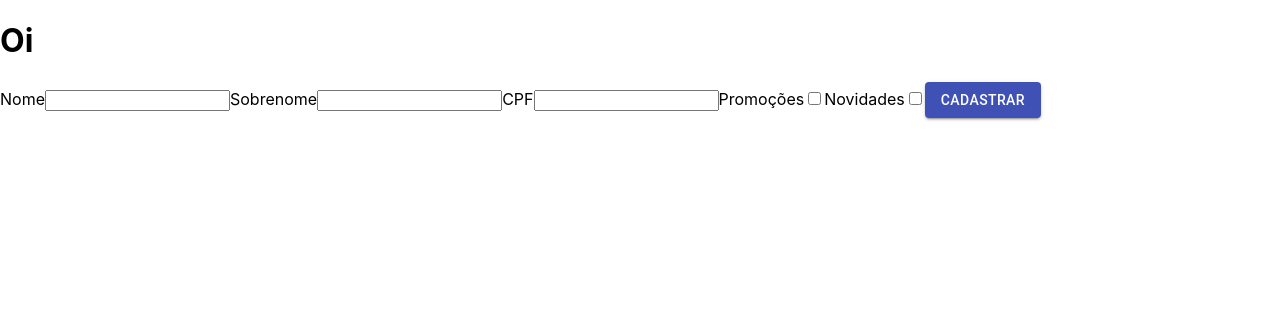
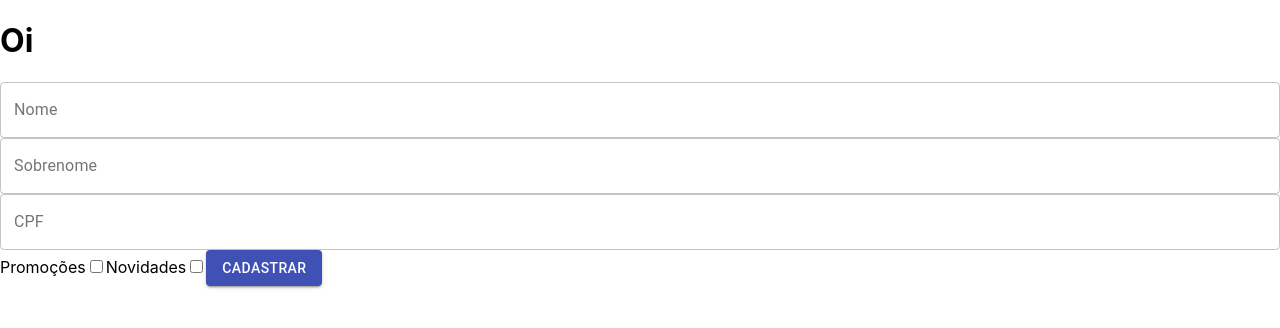
Before and after one commit to lucasamacedo/ReactPt2, a React (Create React App) app in the folder formulariocadastro/: page / in a window 1280 px wide. Shown: the top 328 px of the page. Built offline with nearby package versions, Linux system fonts and the light colour scheme.

Commit message:
Adicionando MaterialUI nos campos texto

```diff
--- a/formulariocadastro/src/components/FormularioCadastro/FormularioCadastro.jsx
+++ b/formulariocadastro/src/components/FormularioCadastro/FormularioCadastro.jsx
@@ -1,17 +1,13 @@
 import React from "react";
 import Button from "@material-ui/core/Button";
+import TextField from "@material-ui/core/TextField";
 
 function FormularioCadastro() {
   return (
     <form>
-      <label>Nome</label>
-      <input type="text" />
-
-      <label>Sobrenome</label>
-      <input type="text" />
-
-      <label>CPF</label>
-      <input type="text" />
+      <TextField id="nome" label="Nome" variant="outlined" fullWidth />
+      <TextField id="sobrenome" label="Sobrenome" variant="outlined" fullWidth />
+      <TextField id="cpf" label="CPF" variant="outlined" fullWidth />
 
       <label>Promoções</label>
       <input type="checkbox" />
```
